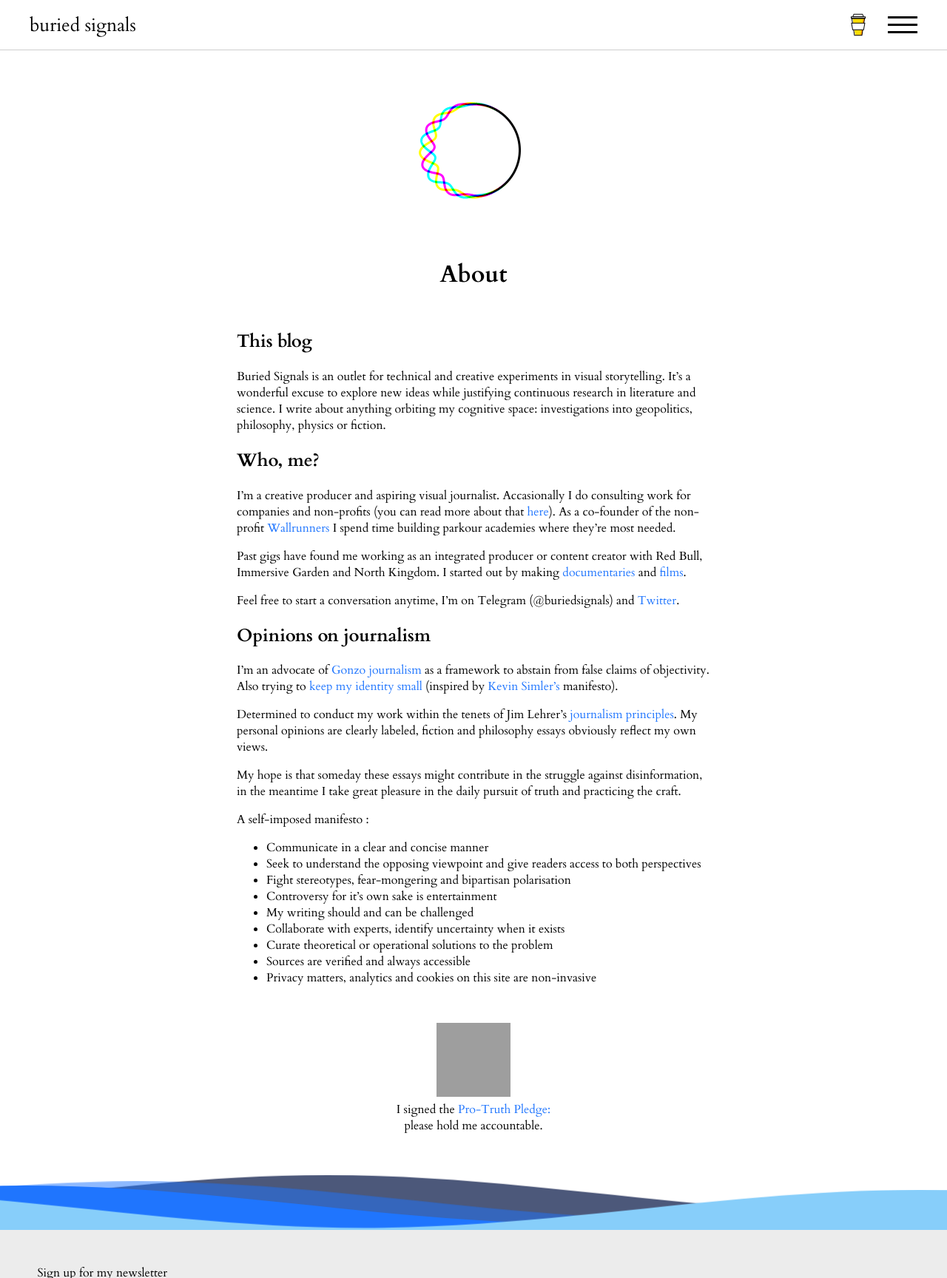
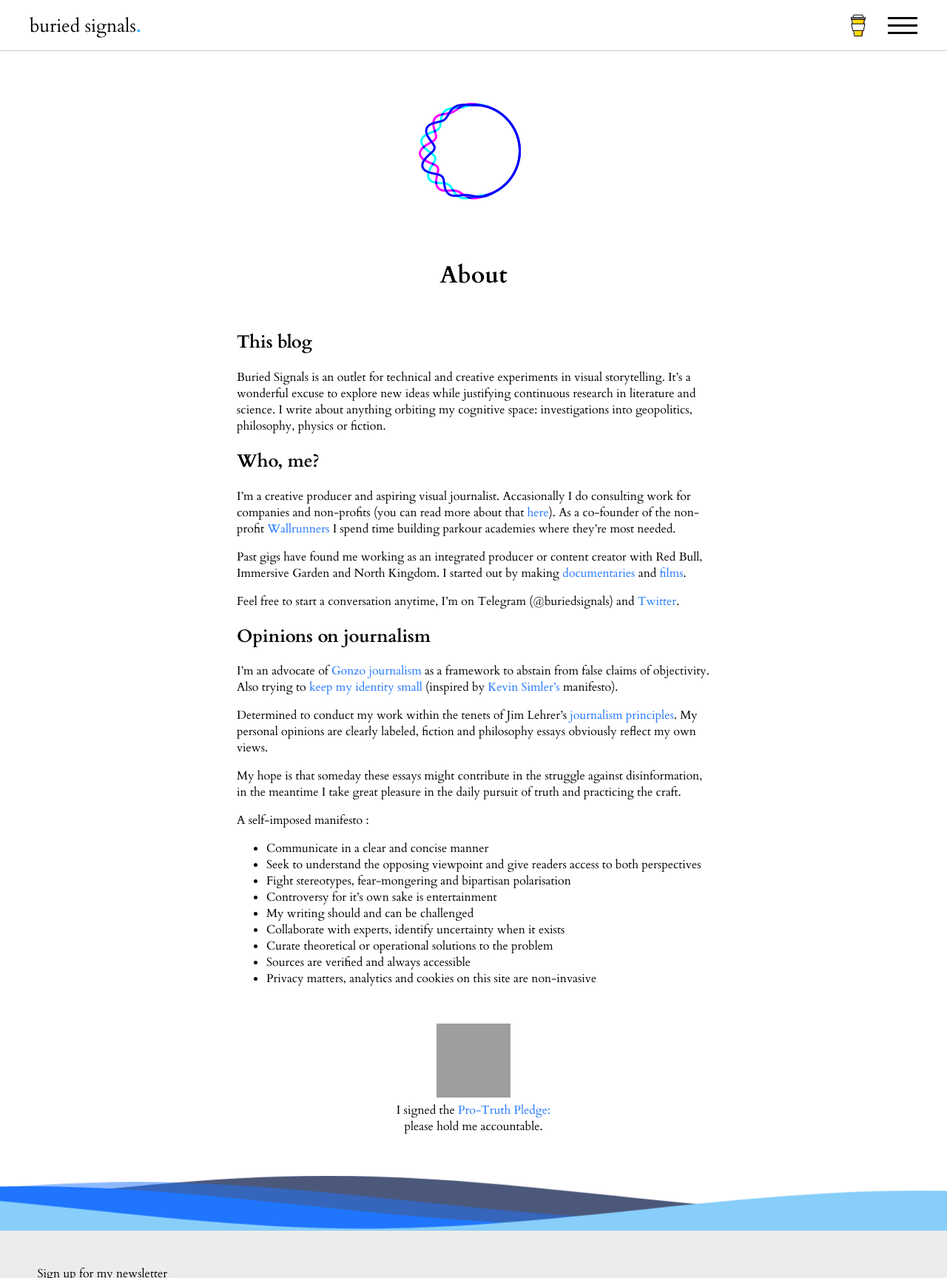
Before and after one commit to buriedsignals/blog, a Jekyll site: the page built from about.markdown, in a window 1280 px wide, cut to the strip 0-1728 px from the top of the page. Shown: the whole strip at 74% size. Built offline with Jekyll 4.4.1, drawn with Linux system fonts in a browser that asks for light colours; grey boxes are pictures that could not be loaded.

Commit message:
logo detail

```diff
--- a/_includes/navbar.html
+++ b/_includes/navbar.html
@@ -3,7 +3,7 @@
         <div class="navbar-logo">
             <span class="nav-blue"></span>
             <a href="/#">
-                buried signals
+                buried signals<span>.</span>
             </a>
         </div>
 
--- a/_sass/navbar.scss
+++ b/_sass/navbar.scss
@@ -8,13 +8,16 @@ border-bottom: 1px solid #cecece;
 
 .navbar-logo {
 margin-left: 20px;
-}
-
-.navbar-logo a {
+a {
 text-decoration: none;
 color: black;
 font-size: 25px;
 position: relative;
+    span {
+        color: #0CAFFF;
+        font-size: 28px;
+    }
+}
 }
 
 .navbar-logo a:hover:after {
--- a/about.markdown
+++ b/about.markdown
@@ -23,7 +23,7 @@ not_index: true
         .attr("stroke-width", 3)
         .attr("stroke-linejoin", "round")
       .selectAll("path")
-      .data(["cyan", "magenta", "yellow"])
+      .data(["cyan", "blue", "magenta"])
       .enter().append("path")
         .attr("stroke", function(d) { return d; })
         .style("mix-blend-mode", "darken")
```
